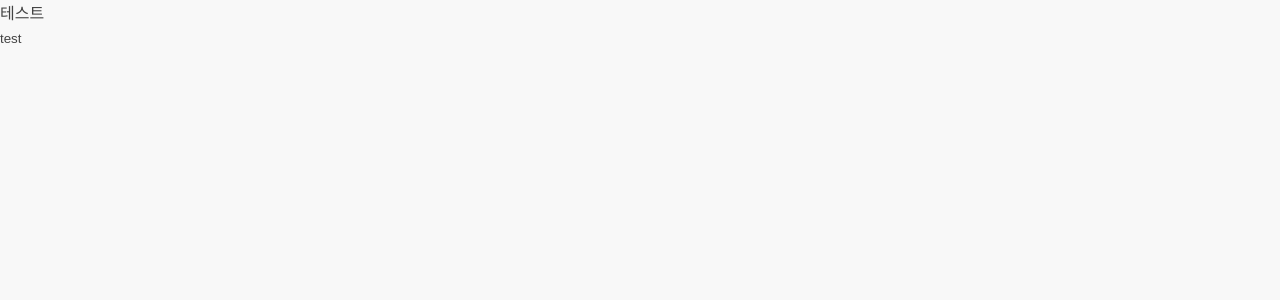
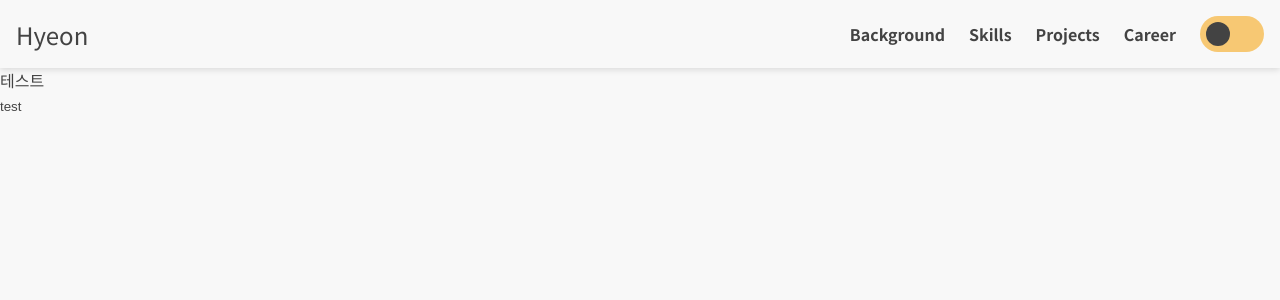
Before and after one commit to chltpgus/my-portfolio, a Next.js app: page / in a window 1280 px wide. Shown: the top 300 px of the page. Built offline with nearby package versions, Linux system fonts and the light colour scheme; no server answers.

Commit message:
Feat: add Provider

```diff
--- a/pages/_app.tsx
+++ b/pages/_app.tsx
@@ -2,6 +2,8 @@ import type { AppProps } from "next/app";
 import dynamic from "next/dynamic";
 
 import GlobalStyle from "@/styles/global-styles";
+import ChannelTalk from "@/components/ChannelTalk";
+import Nav from "@/components/Nav";
 const Providers = dynamic(() => import("@/components/Providers"), {
   ssr: false,
 });
@@ -10,7 +12,11 @@ const App = ({ Component, pageProps }: AppProps) => {
   return (
     <Providers>
       <GlobalStyle />
-      <Component {...pageProps} />
+      <ChannelTalk />
+      <>
+        <Nav />
+        <Component {...pageProps} />
+      </>
     </Providers>
   );
 };
```
